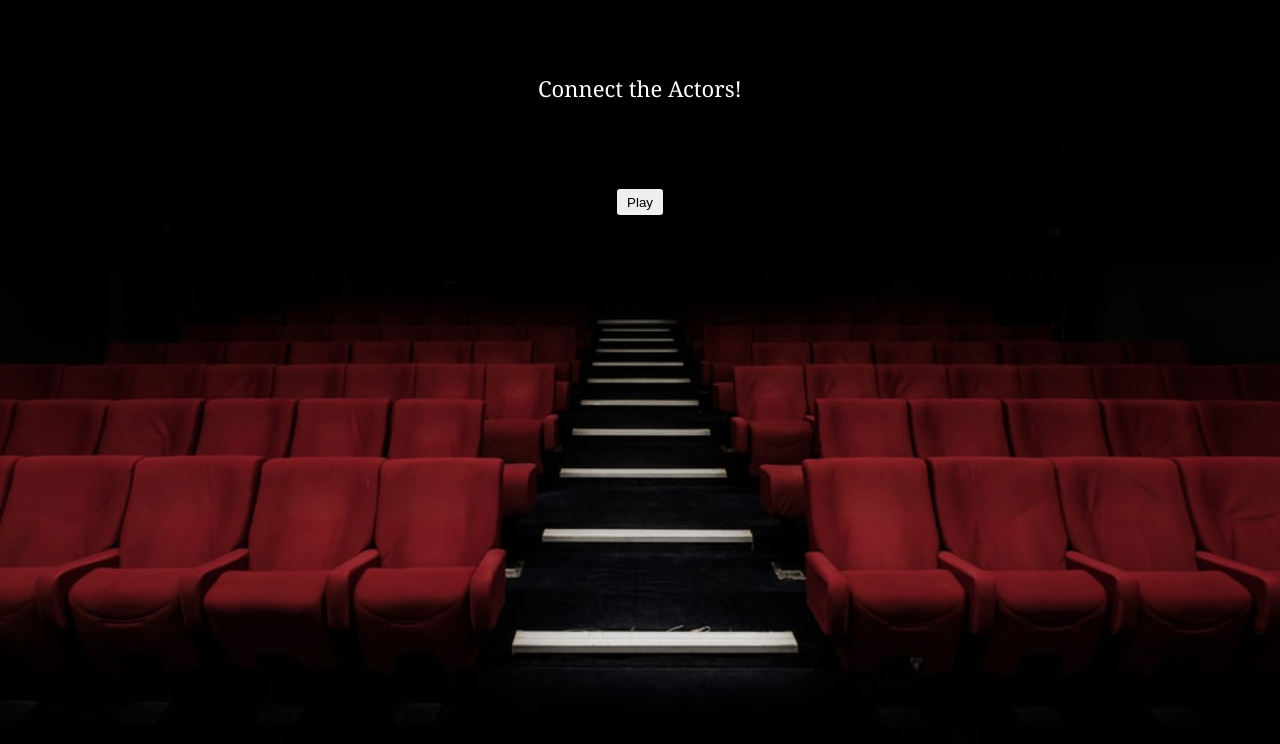
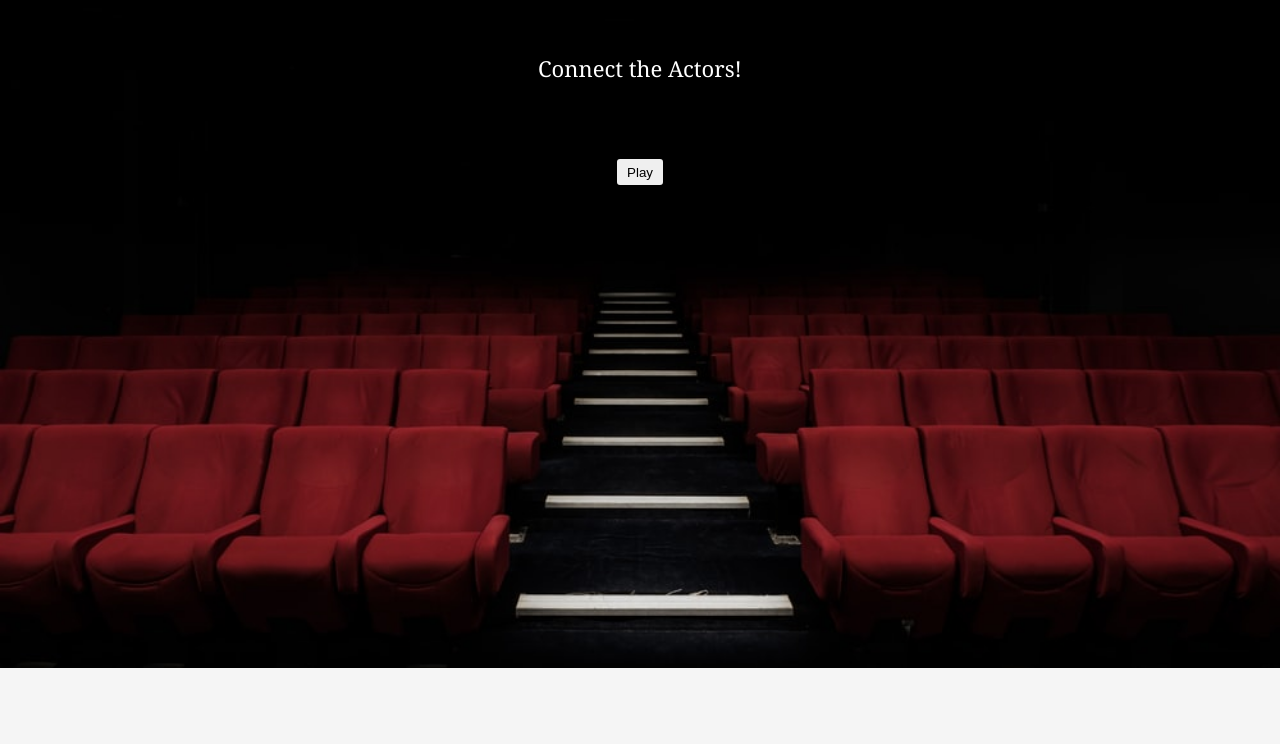
Before and after one commit to grem1ly/actor_link_template, a plain HTML site: page docs/index.html in a window 1280 px wide. Shown: the part 132-876 px from the top of the page. After the commit the page ends 800 px from the top, so only its background shows below. Drawn offline with Linux system fonts and the light colour scheme.

Commit message:
update files

```diff
--- a/docs/css/Actor_link.css
+++ b/docs/css/Actor_link.css
@@ -2,7 +2,6 @@
 body{
 	background: whitesmoke;
 	margin: 0px;
-	overflow: hidden;
 	height: 100%
 }
 
@@ -12,15 +11,21 @@ body{
 	color: white;
 	font-family: Georgia, Times, Times New Roman, serif;
 	font-size: 22px;
+	height: 100vh;
+	overflow: hidden;
 }
 
 #start_image{
-	height: 110vh;
-	width: 100vw;
+	position: absolute;
+	left: 0;
+	top: 0;
+	height: 105%;
+	width: 100%;
   	background-image: url("../background_images/start.jpg");
   	background-repeat: no-repeat;
   	background-size: cover;
 	background-position: center bottom;
+	z-index: 50;
 }
 
 #title{
@@ -29,6 +34,7 @@ body{
   	left: 50%;
   	transform: translate(-50%, -50%);
 	width: 100%;
+	z-index: 100;
 }
 
 #play {
--- a/docs/index.html
+++ b/docs/index.html
@@ -47,7 +47,6 @@ function play(){
   document.getElementById("start_screen").style.display = "none";
   document.getElementById("template").style.display = "block";
   document.body.style.margin = "10px";
-  document.body.style.overflow = "visible";
   get_actors();
 }
 
```
